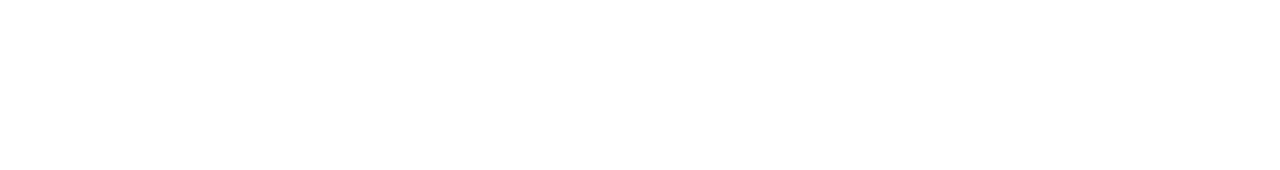
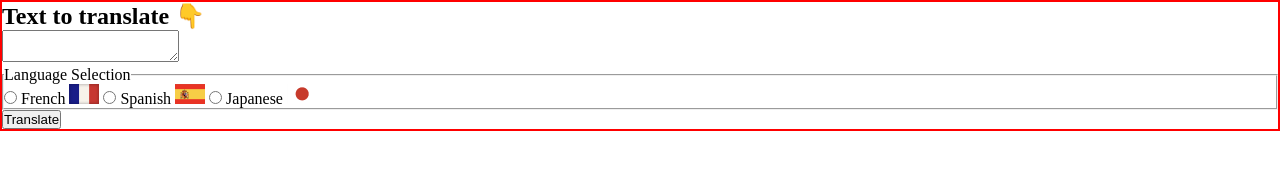
Before and after one commit to vikasmnu/TranslateAI, a plain HTML site: page index.html in a window 1280 px wide. Drawn offline with Linux system fonts and the light colour scheme.

Commit message:
css skeleton prepared

```diff
--- a/index.css
+++ b/index.css
@@ -3,3 +3,7 @@
   padding: 0;
   box-sizing: border-box;
 }
+
+body {
+  border: red 2px solid;
+}
--- a/index.html
+++ b/index.html
@@ -6,6 +6,44 @@
     <title>TranslateAI</title>
     <link rel="stylesheet" href="index.css" />
   </head>
-  <body></body>
-  <script src="index.js"></script>
+  <body>
+    <main>
+      <header>
+        <div>
+          <!-- logo and tagline -->
+        </div>
+      </header>
+      <section>
+        <h1 id="text-translate">Text to translate 👇</h1>
+        <textarea></textarea>
+        <section>
+          <form>
+            <fieldset>
+              <legend>Language Selection</legend>
+
+              <label>
+                <input type="radio" name="language" value="french" />
+                French
+                <img src="assets/fr-flag.png" />
+              </label>
+
+              <label>
+                <input type="radio" name="language" value="spanish" />
+                Spanish
+                <img src="assets/sp-flag.png" />
+              </label>
+
+              <label>
+                <input type="radio" name="language" value="Japanese" />
+                Japanese
+                <img src="assets/jpn-flag.png" />
+              </label>
+            </fieldset>
+          </form>
+        </section>
+        <button>Translate</button>
+      </section>
+    </main>
+    <script src="index.js"></script>
+  </body>
 </html>
```
